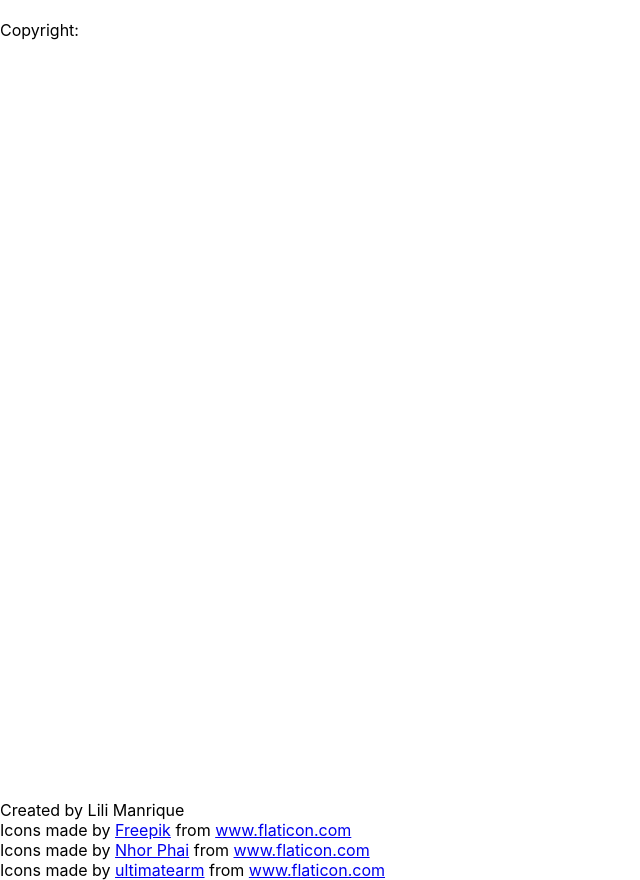
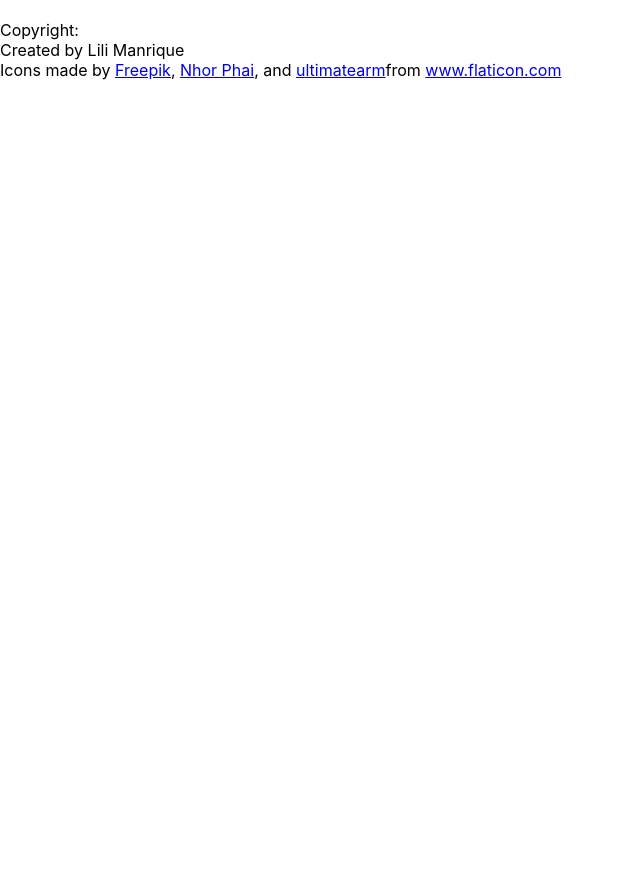
Before and after one commit to lmanriq/astronomy-now, a React (Create React App) app: page / in a window 1280 px wide. Shown: the whole page, without its empty margins (0-640 px from the left). After the commit the page ends 800 px from the top, so only its background shows below. Built offline with nearby package versions, Linux system fonts and the light colour scheme; no server answers.

Commit message:
Move footer from index.html into app

```diff
--- a/public/index.html
+++ b/public/index.html
@@ -39,14 +39,5 @@
       To begin the development, run `npm start` or `yarn start`.
       To create a production bundle, use `npm run build` or `yarn build`.
     -->
-    <footer>
-      <p>Created by Lili Manrique</p>
-      <div>Icons made by <a href="https://www.flaticon.com/authors/freepik" title="Freepik">Freepik</a> from <a
-          href="https://www.flaticon.com/" title="Flaticon">www.flaticon.com</a></div>
-      <div>Icons made by <a href="https://www.flaticon.com/authors/nhor-phai" title="Nhor Phai">Nhor Phai</a> from <a
-          href="https://www.flaticon.com/" title="Flaticon">www.flaticon.com</a></div>
-      <div>Icons made by <a href="https://www.flaticon.com/authors/ultimatearm" title="ultimatearm">ultimatearm</a> from <a
-          href="https://www.flaticon.com/" title="Flaticon">www.flaticon.com</a></div>
-    </footer>
   </body>
 </html>
--- a/src/components/App/App.js
+++ b/src/components/App/App.js
@@ -8,6 +8,12 @@ function App() {
       <header className="App-header">
       </header>
       <PhotoPage />
+      <footer>
+        <p>Created by Lili Manrique</p>
+        <div>Icons made by <a href="https://www.flaticon.com/authors/freepik" title="Freepik">Freepik</a>, <a href="https://www.flaticon.com/authors/nhor-phai" title="Nhor Phai">Nhor Phai</a>,
+        and <a href="https://www.flaticon.com/authors/ultimatearm" title="ultimatearm">ultimatearm</a>from <a
+            href="https://www.flaticon.com/" title="Flaticon">www.flaticon.com</a></div>
+      </footer>
     </div>
   );
 }
```
